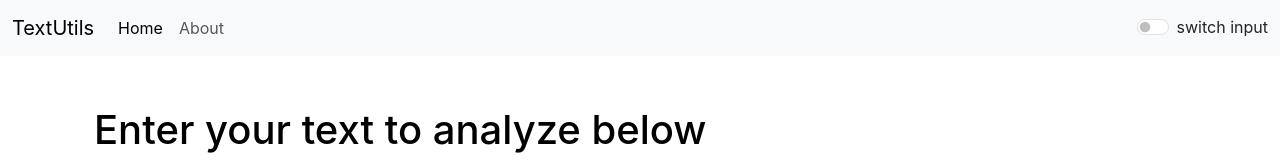
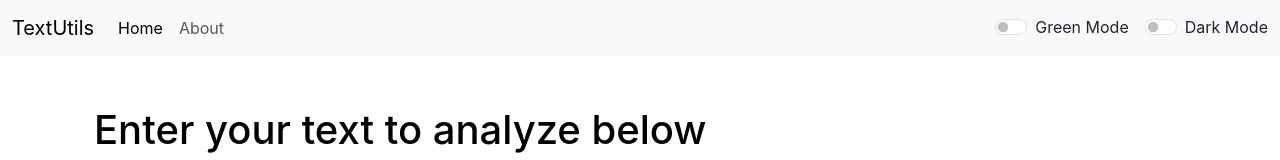
Before and after one commit to Vedavathi-S/Textutils, a React (Create React App) app: page / in a window 1280 px wide. Shown: the top 160 px of the page. Built offline with nearby package versions, Linux system fonts and the light colour scheme.

Commit message:
adding more switch functions

```diff
--- a/public/index.html
+++ b/public/index.html
@@ -7,7 +7,7 @@
     <meta name="theme-color" content="#000000" />
     <meta
       name="description"
-      content="Web site created using create-react-app"
+      content="TextUtils is a app to manipulate your text as you want"
     />
     <link rel="apple-touch-icon" href="%PUBLIC_URL%/logo192.png" />
     <!--
@@ -18,7 +18,7 @@
     <link href="https://cdn.jsdelivr.net/npm/bootstrap@5.3.7/dist/css/bootstrap.min.css" rel="stylesheet" integrity="sha384-LN+7fdVzj6u52u30Kp6M/trliBMCMKTyK833zpbD+pXdCLuTusPj697FH4R/5mcr" crossorigin="anonymous">
 
 
-    <title>React App</title>
+    <title>TextUtils</title>
   </head>
   <body>
     <noscript>You need to enable JavaScript to run this app.</noscript>
--- a/src/App.js
+++ b/src/App.js
@@ -12,6 +12,7 @@ import Textform from './components/Textform';
 function App() {
   const [mode,setMode]=useState('light');
   const [alert,setAlert]=useState(null);
+  const[smode,setSmode]=useState('light');
   const showalert=(message,type)=>{
    setAlert({
     msg:message,
@@ -36,11 +37,25 @@ function App() {
       showalert('Enabled Dark mode','success');
     }
   }
+  const toggleSmode=()=>{
+    if(smode==='light')
+    {
+      setSmode('dark');
+      document.body.style.backgroundolor='green';
+      document.body.style.color='white'
+    }
+    else
+    {
+      setSmode('light');
+      document.body.style.backgroundolor='white';
+      document.body.style.color='black';
+    }
+  };
 
   return (
     <>
       {/* Pass wrong types intentionally */}
-      <Navbar title="TextUtils" aboutText="About" mode={mode} toggleMode={toggleMode}/>
+      <Navbar title="TextUtils" aboutText="About" mode={mode} toggleMode={toggleMode} smode={smode} toggleSmode={toggleSmode}/>
       <div style={{ height: '50px' }}>
       <Alert alert={alert} />
     </div>
@@ -48,6 +63,7 @@ function App() {
       <div className="container">
         <Textform heading="Enter your text to analyze below" showalert={showalert} mode={mode} />
       </div>
+
       {/* <div className="container my-5">
         <About />
       </div> */}
--- a/src/components/Navbar.js
+++ b/src/components/Navbar.js
@@ -30,10 +30,15 @@ function Navbar(props) {
             <input className="form-control me-2" type="search" placeholder="Search" aria-label="Search"/>
             <button className="btn btn-outline-primary" type="submit">Search</button>
           </form> */}
-          <div className={`form-check form-switch text-${props.mode==='light'?'dark':'light'}`}>
+          <div className="form-check form-switch  mx-3">
+            <input className="form-check-input" type="checkbox" onClick={props.toggleSmode} role="switch" id="switchCheckDefault" />
+            <label className="form-check-label" htmlFor="switchCheckDefault">Green Mode</label>
+          </div>
+          <div className={`form-check form-switch `}>
             <input className="form-check-input" type="checkbox" onClick={props.toggleMode} role="switch" id="switchCheckDefault"/>
-            <label className="form-check-label" htmlFor="switchCheckDefault">switch input</label>
+            <label className="form-check-label" htmlFor="switchCheckDefault">Dark Mode</label>
           </div>
+
         </div>
       </div>
     </nav>
```
Also changed, not shown: 2 other files (tests, documents, lock files or other folders).
